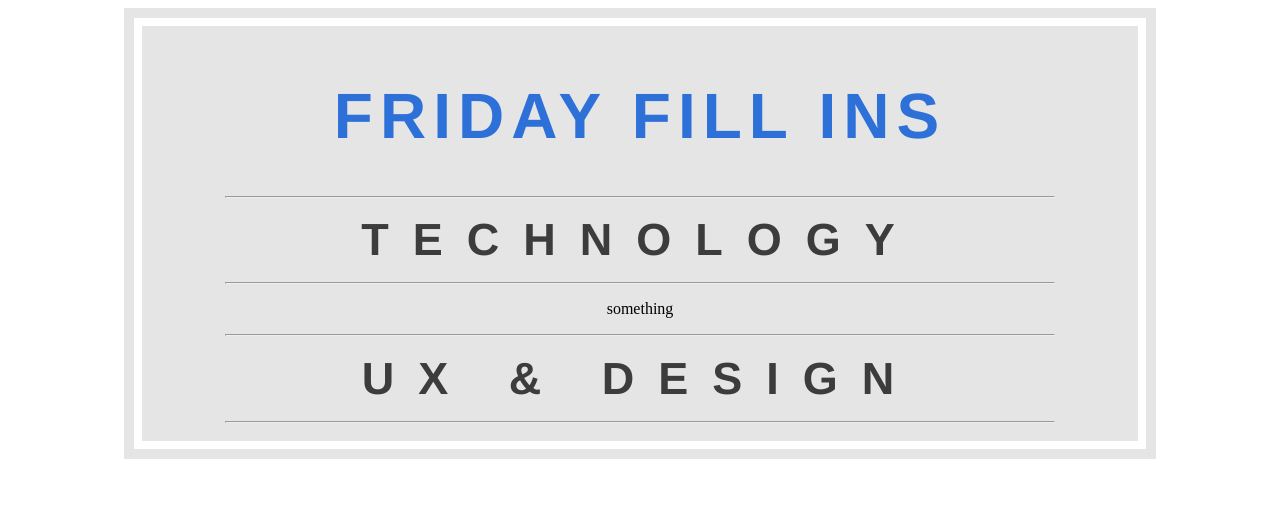
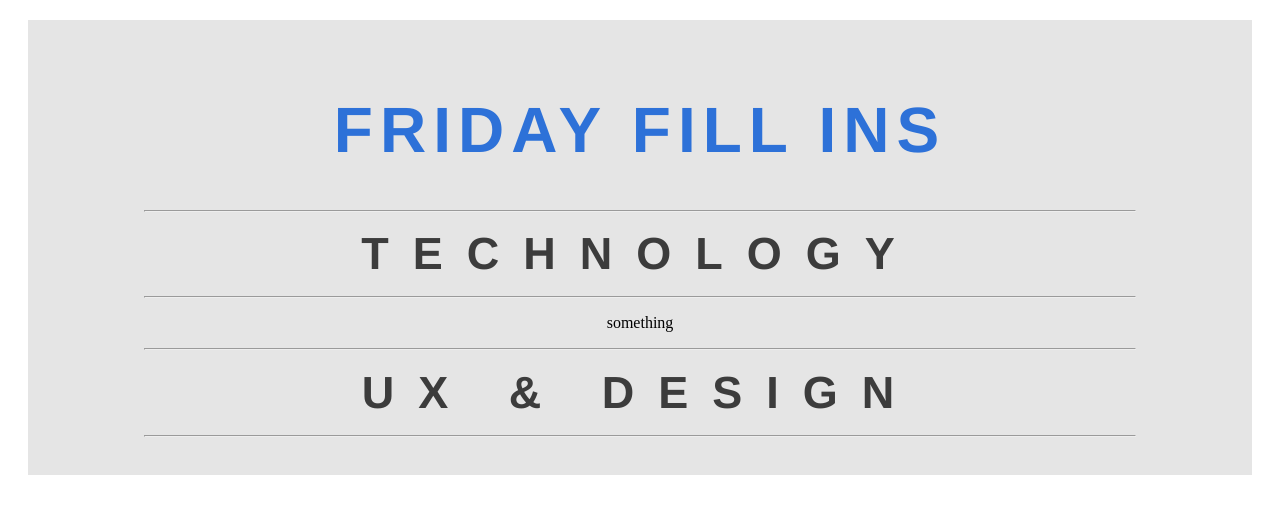
Before and after one commit to yzh503/yzh503.github.io, a Jekyll site: the page friday.html, which Jekyll copies as it is, in a window 1280 px wide. Shown: the top 514 px of the page. Built offline with Jekyll 4.4.1, drawn with Linux system fonts in a browser that asks for light colours.

Commit message:
Update friday.html

```diff
--- a/friday.html
+++ b/friday.html
@@ -26,25 +26,21 @@ hr{
 
 }
 
-.container{
-  width: 80%;
+
+
+.container {
+  position: relative;
+  margin: 20px;
+  border: 20px solid #e5e5e5;
   background-color: #e5e5e5;
-  height: auto;
   padding: 10px;
-  margin: auto;
 }
 
 
-.center {
-    margin: auto;
-    border: 8px solid white;
-    padding: 10px;
-}
 </style>
 </head>
 <body>
   <div class="container">
-    <div class="center">
       <h1>FRIDAY FILL INS</h1>
       <hr />
       <h2>
```
